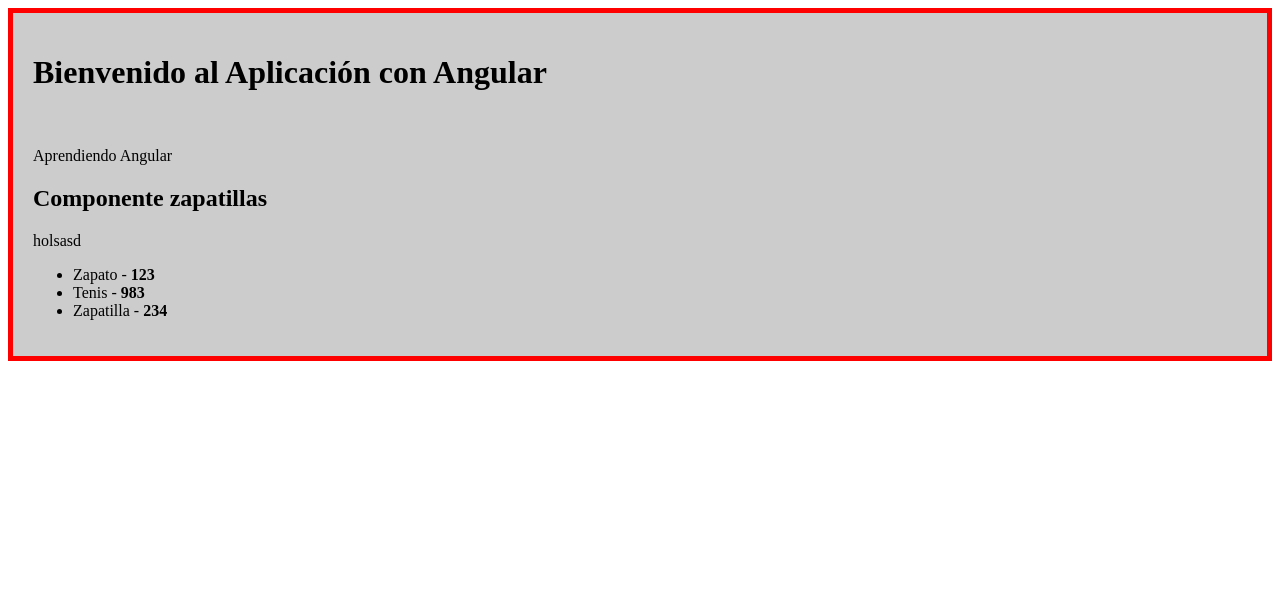
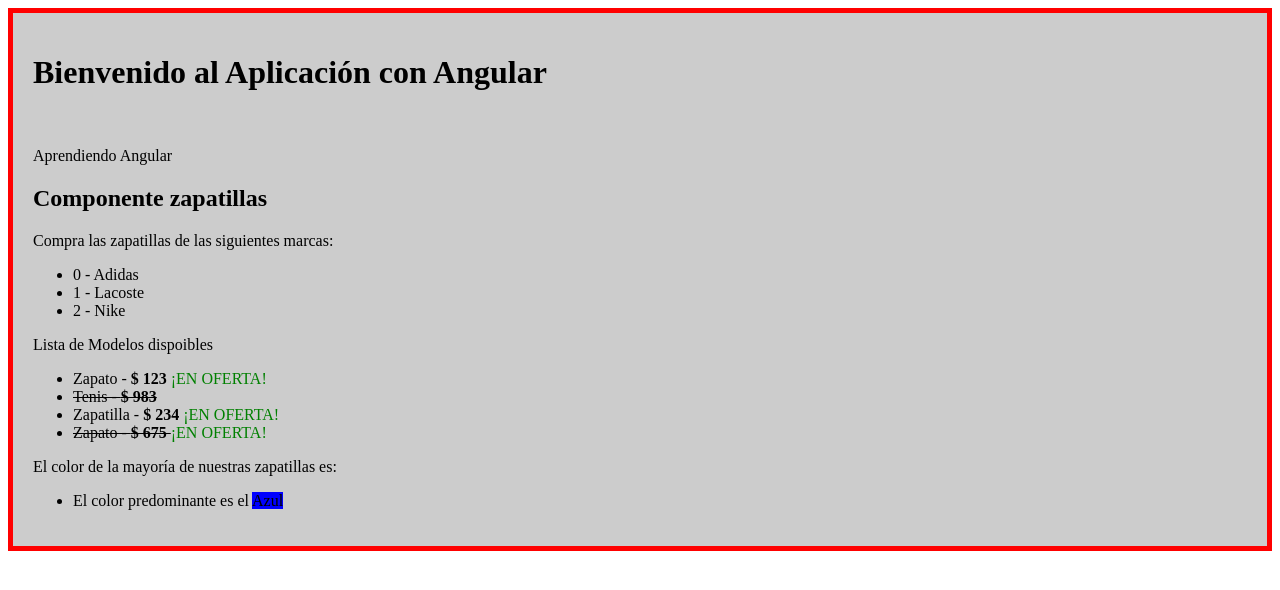
Before and after one commit to IsaacQH/Aprendiendo-Angular, an Angular app: page / in a window 1280 px wide. Shown: the top 590 px of the page. Built offline with nearby package versions, Linux system fonts and the light colour scheme.

Commit message:
Directivas

```diff
--- a/src/app/zapatillas/zapatillas.component.html
+++ b/src/app/zapatillas/zapatillas.component.html
@@ -1,6 +1,32 @@
 <h2>{{titulo}}</h2>
-<p>holsasd</p>
+
+<div>
+   Compra las zapatillas de las siguientes marcas:
+   <ul>
+      <li *ngFor = "let mar of marcas; let indice = index"> {{indice + ' - '+ mar}} </li>
+   </ul>
+</div>
+
+
+<p>Lista de Modelos dispoibles</p>
 <ul>
-   <li *ngFor = "let variable of zapatillas">{{variable.nombre}} - <strong>{{variable.precio}}</strong>
-</li>
+   <li *ngFor = "let variable of zapatillas">
+
+      <span [ngStyle] = "{
+         'text-decoration' : !variable.stock ? 'line-through' : 'none'}"
+         >{{variable.nombre}} - <strong>$ {{variable.precio}} </strong> </span>
+
+      <span *ngIf = "variable.precio <= 900"
+      [style.color] = "variable.precio  <= 900 ? 'green' : 'black'"
+      > ¡EN OFERTA!</span>
+
+   </li>
 </ul>
+
+<p>El color de la mayoría de nuestras zapatillas es:</p>
+<ul [ngSwitch]="color">
+   <li *ngSwitchCase="'yellow'" > El color predominante es el <span [style.background] = "color">Amarillo</span> </li>
+   <li *ngSwitchCase="'red'"> El color predominante es el <span [style.background] = "color">Rojo</span></li>
+   <li *ngSwitchCase="'blue'"> El color predominante es el <span [style.background] = "color">Azul</span></li>
+   <li *ngSwitchCase="'black'"> El color predominante es el <span [style.background] = "color">Negro</span></li>
+</ul>
--- a/src/app/zapatillas/zapatillas.component.ts
+++ b/src/app/zapatillas/zapatillas.component.ts
@@ -12,17 +12,34 @@ import { CommonModule } from '@angular/common';
 export class ZapatillasComponent implements OnInit{
     public titulo:string = "Componente zapatillas"
     public zapatillas:Array<Zapatilla>      //Se crea como array
+    public marcas:String[]
+    public color:string
 
     constructor(){
         this.zapatillas = [
             new Zapatilla('Zapato', 'Adidas', 'rojo', 123, true ),  //Creamos un objeto de zapatilla con el constructor para darle valores a la clase
             new Zapatilla('Tenis', 'Lacoste', 'verde', 983, false ),
-            new Zapatilla('Zapatilla', 'Nike', 'azul', 234, true )
+            new Zapatilla('Zapatilla', 'Nike', 'azul', 234, true ),
+            new Zapatilla('Zapato', 'Nike', 'negro', 675, false )
         ]
+        this.marcas = new Array()
+        this.color ='blue'
     }
 
     ngOnInit() {
         console.log(this.zapatillas)
+        this.getMarcas()
+    }
+
+
+    getMarcas(){
+        this.zapatillas.forEach((value, index) => {       //Entra a metodo getmarcas, llama zapatillas y crea bucle
+            if(this.marcas.indexOf(value.marca) < 0){     //Revisa que sea falso y no se repita para añador
+                this.marcas.push(value.marca)             //hace push en array de string public creado e iniciado en constructor
+            }
+            //console.log(index)                          //imprime index
+        })
+        console.log(this.marcas)                          //Imprime array
     }
 
 }
```
